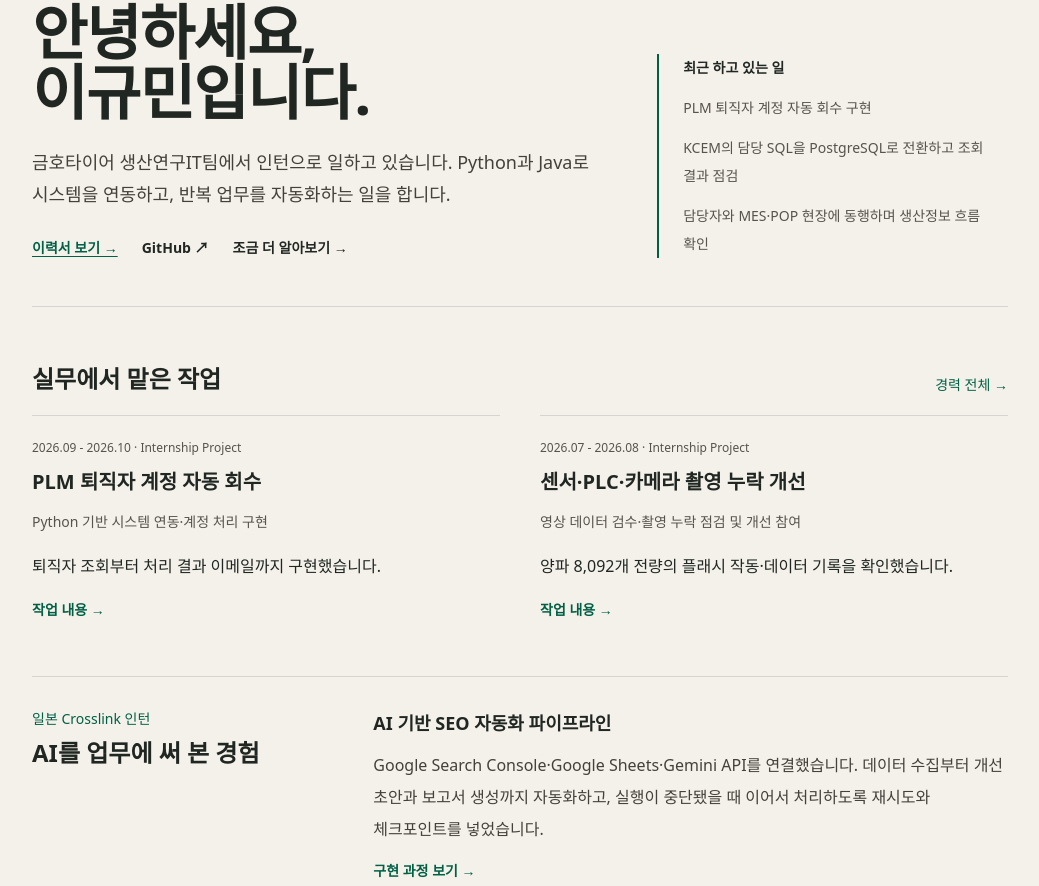
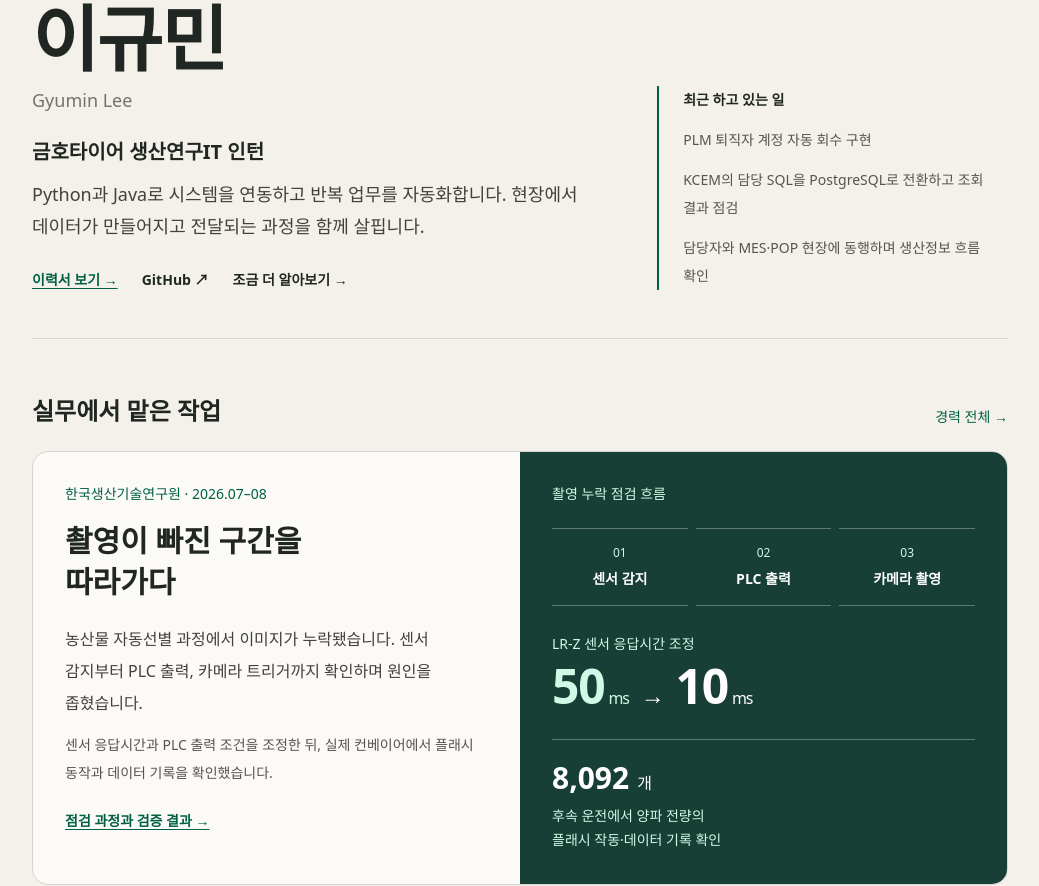
Before and after one commit to lukemin-dev/gyumin-archive, a Next.js app: page / in a window 1280 px wide. Shown: the part 175-1061 px from the top of the page, without its empty margins (120-1159 px from the left). Built offline with nearby package versions, Linux system fonts and the light colour scheme.

Commit message:
Feature field validation work and clarify portfolio introduction

```diff
--- a/src/app/about/page.tsx
+++ b/src/app/about/page.tsx
@@ -139,6 +139,11 @@ export default function AboutPage() {
         </div>
       </SectionBlock>
 
+      <SectionBlock title="일본에서 보낸 시간">
+        <p className="max-w-3xl text-base leading-8 text-stone-700">오사카대학교 J-SHIP에서는 일본어를 배우고 여러 나라의 참가자들과 함께 활동했습니다. 이후 일본 Crosslink에서 인턴으로 일하며 Python과 API를 활용한 자동화 프로그램을 만들었습니다. 수업에서 배운 언어를 실제 생활과 업무에서 사용해 본 경험입니다.</p>
+        <Link href="/projects/seo-automation" className="mt-4 inline-block text-sm font-semibold text-emerald-800 underline underline-offset-4">일본 인턴에서 만든 프로그램 →</Link>
+      </SectionBlock>
+
       <SectionBlock title="관심 분야">
         <div className="flex flex-wrap gap-2">
           {profile.interests.map((interest) => (
--- a/src/app/page.tsx
+++ b/src/app/page.tsx
@@ -2,18 +2,19 @@ import Link from "next/link";
 import ProjectCard from "@/components/ProjectCard";
 import NoteItem from "@/components/NoteItem";
 import { profile } from "@/data/profile";
-import { primaryWork, automationWork } from "@/data/portfolio";
+import { automationWork } from "@/data/portfolio";
 import { notes, projects } from "@/lib/content-data";
 
 export default function Home() {
-  const work = primaryWork.map((slug) => projects.find((p) => p.slug === slug)!);
+  const plm = projects.find((p) => p.slug === "plm-account-recovery")!;
   const automation = projects.find((p) => p.slug === automationWork)!;
   return <div>
     <header className="grid gap-8 border-b border-stone-300 pb-12 pt-4 md:grid-cols-[1.6fr_1fr] md:gap-16">
       <div>
         <p className="text-sm text-emerald-800">전남대학교 컴퓨터공학과 · 2027년 2월 졸업예정</p>
-        <h1 className="mt-5 text-5xl font-bold tracking-tight sm:text-6xl">안녕하세요,<br />이규민입니다.</h1>
-        <p className="mt-6 max-w-xl text-lg leading-8 text-stone-700">금호타이어 생산연구IT팀에서 인턴으로 일하고 있습니다. Python과 Java로 시스템을 연동하고, 반복 업무를 자동화하는 일을 합니다.</p>
+        <h1 className="mt-5 text-6xl font-bold tracking-tight sm:text-7xl">이규민<span className="mt-3 block text-lg font-normal tracking-normal text-stone-500">Gyumin Lee</span></h1>
+        <p className="mt-6 text-xl font-semibold">금호타이어 생산연구IT 인턴</p>
+        <p className="mt-3 max-w-xl text-lg leading-8 text-stone-700">Python과 Java로 시스템을 연동하고 반복 업무를 자동화합니다. 현장에서 데이터가 만들어지고 전달되는 과정을 함께 살핍니다.</p>
         <div className="mt-7 flex flex-wrap gap-6 text-sm font-semibold">
           <Link href="/resume" className="text-emerald-800 underline">이력서 보기 →</Link>
           <a href={profile.github} target="_blank" rel="noopener noreferrer" className="hover:underline">GitHub ↗</a>
@@ -31,7 +32,29 @@ export default function Home() {
     </header>
     <section className="mt-14" aria-labelledby="work-title">
       <div className="flex items-end justify-between gap-5"><h2 id="work-title" className="text-2xl font-bold">실무에서 맡은 작업</h2><Link href="/experience" className="text-sm text-emerald-800 hover:underline">경력 전체 →</Link></div>
-      <div className="mt-5 grid gap-x-10 md:grid-cols-2">{work.map((p) => <ProjectCard key={p.slug} project={p} />)}</div>
+      <article className="mt-6 overflow-hidden rounded-2xl border border-stone-300 bg-[#fbfaf7]">
+        <div className="grid md:grid-cols-2">
+          <div className="p-6 sm:p-8">
+            <p className="text-sm text-emerald-800">한국생산기술연구원 · 2026.07–08</p>
+            <h3 className="mt-4 text-2xl font-bold leading-snug sm:text-3xl">촬영이 빠진 구간을<br />따라가다</h3>
+            <p className="mt-5 text-base leading-8 text-stone-700">농산물 자동선별 과정에서 이미지가 누락됐습니다. 센서 감지부터 PLC 출력, 카메라 트리거까지 확인하며 원인을 좁혔습니다.</p>
+            <p className="mt-3 text-sm leading-7 text-stone-600">센서 응답시간과 PLC 출력 조건을 조정한 뒤, 실제 컨베이어에서 플래시 동작과 데이터 기록을 확인했습니다.</p>
+            <Link href="/projects/kitech-vision-plc-validation" className="mt-6 inline-block text-sm font-semibold text-emerald-800 underline underline-offset-4">점검 과정과 검증 결과 →</Link>
+          </div>
+          <figure className="bg-[#173f35] p-6 text-white sm:p-8">
+            <figcaption className="text-sm text-emerald-100">촬영 누락 점검 흐름</figcaption>
+            <ol className="mt-6 grid grid-cols-3 gap-2 text-center text-sm">
+              <li className="border-y border-white/30 py-4"><span className="block text-xs text-emerald-100">01</span><span className="mt-2 block font-semibold">센서 감지</span></li>
+              <li className="border-y border-white/30 py-4"><span className="block text-xs text-emerald-100">02</span><span className="mt-2 block font-semibold">PLC 출력</span></li>
+              <li className="border-y border-white/30 py-4"><span className="block text-xs text-emerald-100">03</span><span className="mt-2 block font-semibold">카메라 촬영</span></li>
+            </ol>
+            <p className="mt-7 text-sm text-emerald-100">LR-Z 센서 응답시간 조정</p>
+            <p className="mt-2 flex flex-wrap items-baseline gap-3 text-4xl font-semibold tracking-tight sm:text-5xl"><span className="text-emerald-100">50<span className="ml-1 text-base font-normal">ms</span></span><span className="text-2xl font-normal" aria-label="에서">→</span><span>10<span className="ml-1 text-base font-normal">ms</span></span></p>
+            <div className="mt-7 border-t border-white/30 pt-5"><p className="text-3xl font-semibold">8,092<span className="ml-2 text-base font-normal">개</span></p><p className="mt-2 text-sm leading-6 text-emerald-100">후속 운전에서 양파 전량의<br />플래시 작동·데이터 기록 확인</p></div>
+          </figure>
+        </div>
+      </article>
+      <div className="mt-6"><ProjectCard project={plm} /></div>
     </section>
     <section className="mt-8 grid gap-6 border-y border-stone-300 py-8 md:grid-cols-[1fr_2fr]" aria-labelledby="automation-title">
       <div><p className="text-sm text-emerald-800">일본 Crosslink 인턴</p><h2 id="automation-title" className="mt-2 text-2xl font-bold">AI를 업무에 써 본 경험</h2></div>
```
